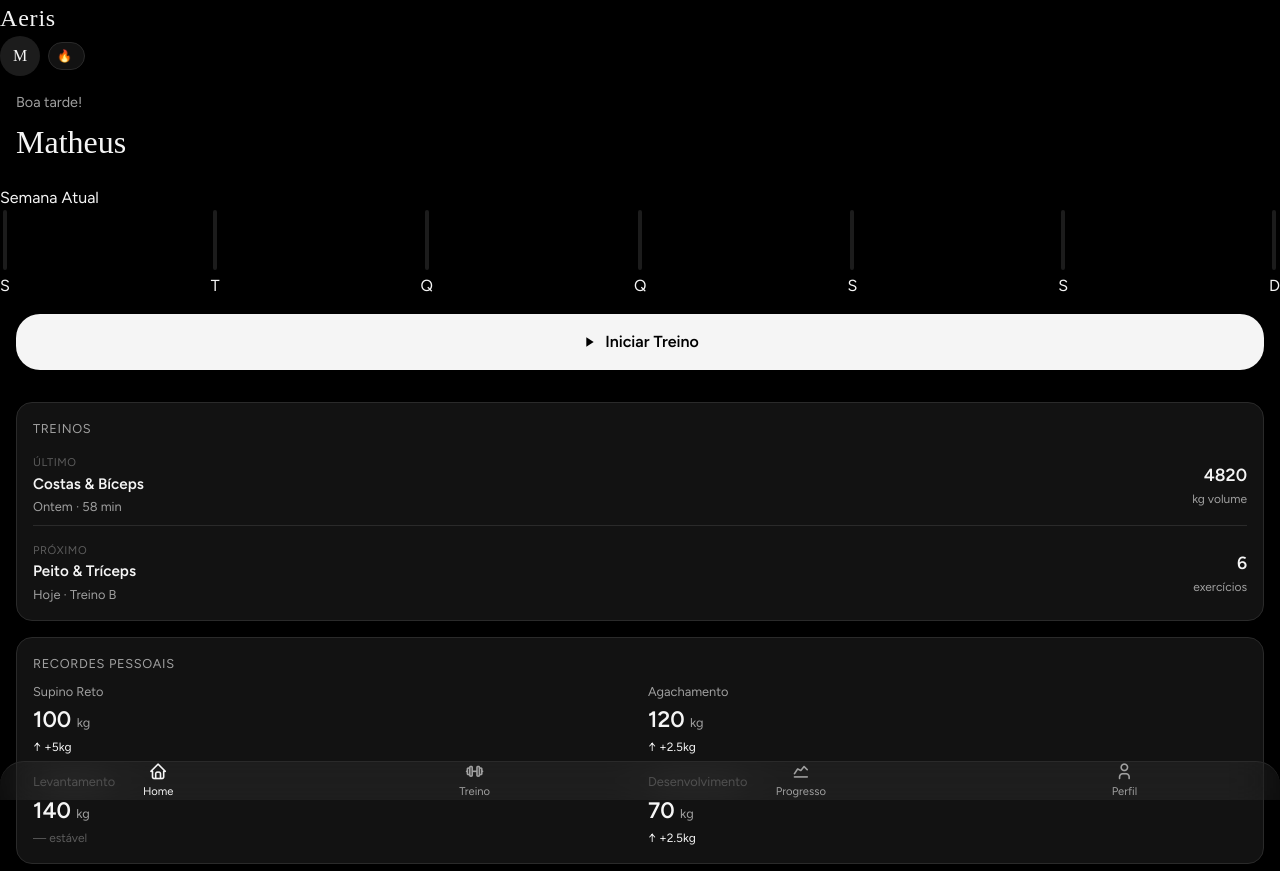
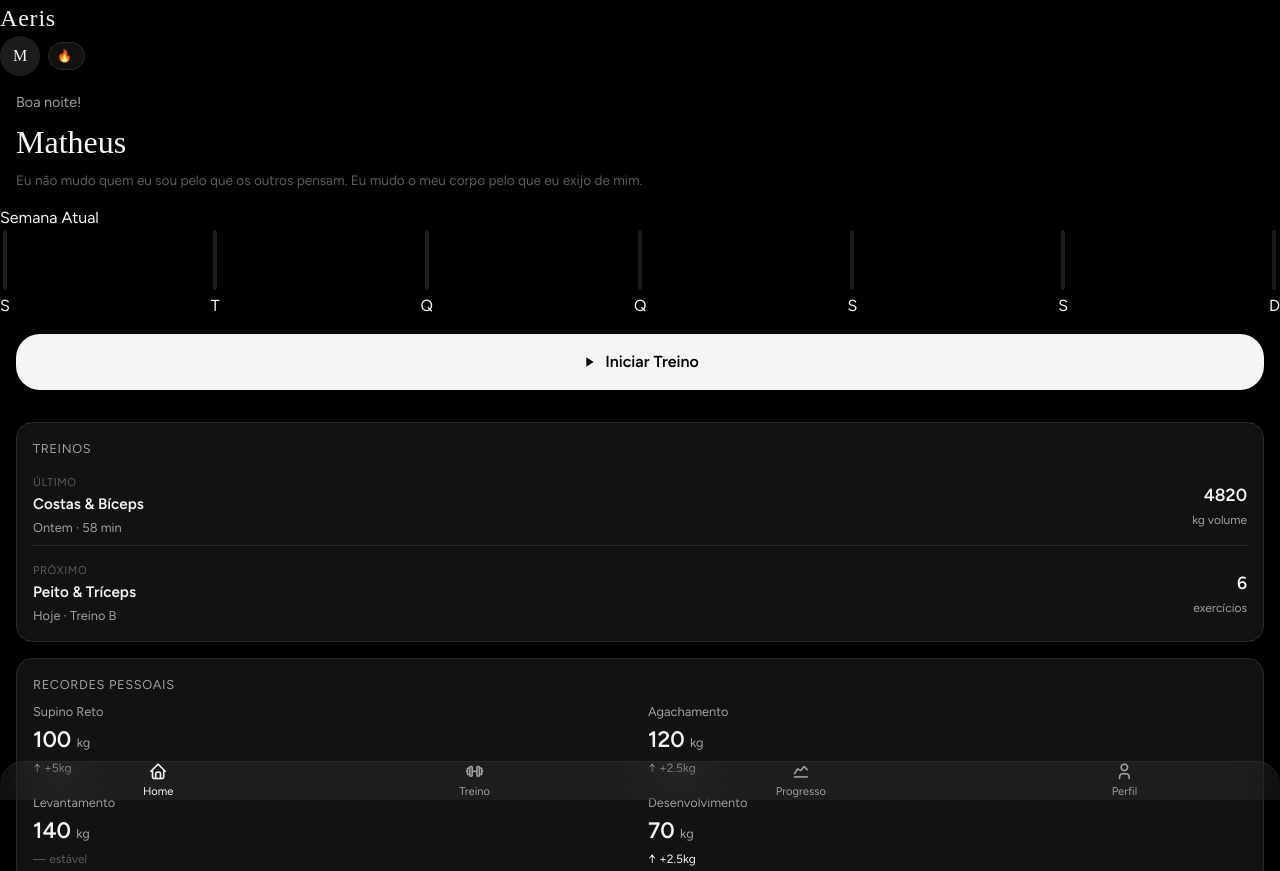
Before and after one commit to nerdwz/aeris, a plain HTML site: page index.html in a window 1280 px wide. Shown: the top 871 px of the page. Drawn offline with Linux system fonts and the light colour scheme; a web font is replaced by a local one.

Commit message:
feat: add home.js with dynamic greeting and daily quote

```diff
--- /dev/null
+++ b/assets/js/home.js
@@ -0,0 +1,44 @@
+const hour = new Date().getHours();
+let greeting = "Boa noite!";
+
+if (hour < 12) {
+    greeting = "Bom dia!";
+} else if (hour < 18) {
+    greeting = "Boa tarde!";
+}
+
+document.getElementById("greeting-time").textContent = greeting;
+
+const motivationalQuotes = [
+    "Eu não tenho sorte, eu faço a minha própria sorte. O mesmo vale para os meus resultados.",
+    "A única vez que o sucesso vem antes do trabalho é no dicionário. Vá treinar.",
+    "Você quer desculpas ou quer resultados? Os dois não cabem na mesma rotina.",
+    "Eu não mudo quem eu sou pelo que os outros pensam. Eu mudo o meu corpo pelo que eu exijo de mim.",
+    "Não jogue para não perder. Jogue para dominar o jogo.",
+    "Quando você estiver cansado, lembre-se de quem você quer se tornar. Ele não pararia agora.",
+    "As pessoas que dizem que você não consegue são as mesmas que vão te ver vencer de camarote.",
+    "Seus limites são apenas uma barreira psicológica que você aceitou como real. Quebre-os.",
+    "A dor é temporária. O fracasso de ter desistido dura para sempre.",
+    "Eu não sigo regras, eu dito o ritmo do meu progresso.",
+    "Trabalhe em silêncio. Deixe que o seu espelho e os seus resultados façam o barulho por você.",
+    "Se você vai fazer algo, faça para ser o melhor da sala. Inclusive na academia.",
+    "O foco não é apenas dizer sim ao treino, é dizer não a todas as distrações cotidianas.",
+    "Metas fáceis produzem pessoas comuns. Eu prefiro o topo.",
+    "Minha única competição é o espelho. E eu pretendo vencer todos os dias.",
+    "Vença a si mesmo primeiro. O resto é consequência.",
+    "Não me dê desculpas, me dê execuções perfeitas.",
+    "Primeiro eles ignoram, depois eles copiam.",
+    "Excelência não é um ato, é o meu padrão diário.",
+    "Se você quer o topo, aja como se já estivesse lá."
+
+];
+
+const today = new Date();
+const startOfYear = new Date(today.getFullYear(), 0, 0);
+const diff = today - startOfYear;
+const dayOfYear = Math.floor(diff / (1000 * 60 * 60 * 24));
+
+const quoteIndex = dayOfYear % motivationalQuotes.length;
+const todayQuote = motivationalQuotes[quoteIndex];
+
+document.getElementById("greeting-message").textContent = todayQuote;
--- a/index.html
+++ b/index.html
@@ -24,6 +24,9 @@
       href="https://cdn.jsdelivr.net/npm/@tabler/icons-webfont@latest/tabler-icons.min.css"
     />
 
+    <!-- Link do JavaScript -->
+    <script src="assets/js/home.js" defer></script>
+
     <title>Aeris</title>
   </head>
   <body>
@@ -40,7 +43,7 @@
     <!-- Greeting -->
 
     <section class="greeting">
-      <p>Boa tarde!</p>
+      <p id="greeting-time">Boa tarde!</p>
       <h1>Matheus</h1>
       <p id="greeting-message"></p>
     </section>
```
